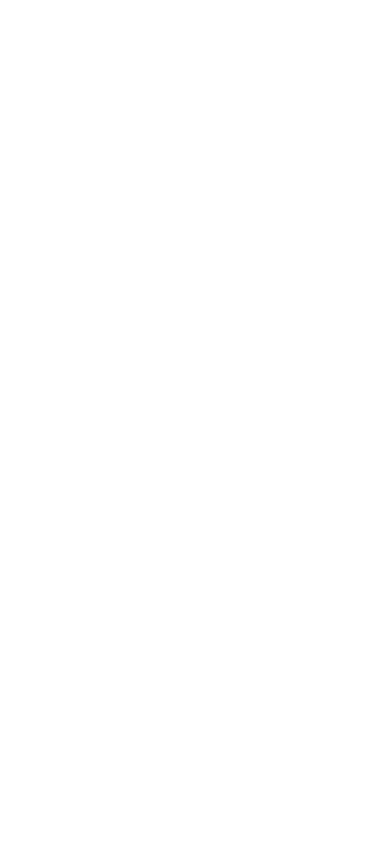
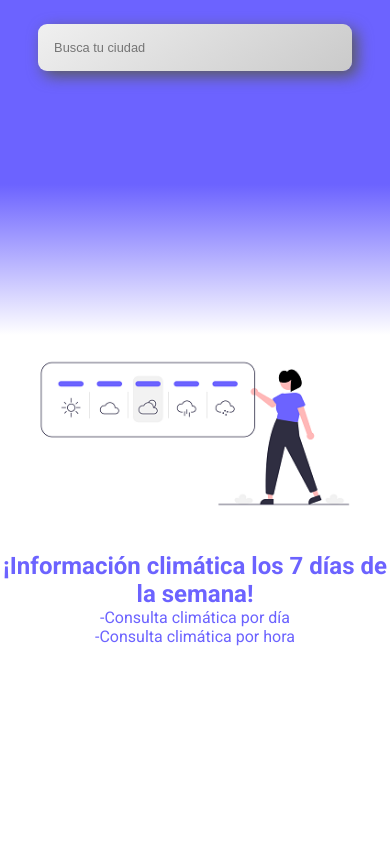
Before and after one commit to gabibarbarin/the-cloud-is-coming, a plain HTML site: page index.html in a window 390 px wide. Drawn offline with Linux system fonts and the light colour scheme.

Commit message:
Vista de bienvenida(responsive)

```diff
--- /dev/null
+++ b/css/colors.css
@@ -0,0 +1,5 @@
+:root{
+    --primary-color-clear:rgba(108,99,255,1);
+    --gray-color-clear: #5a5a5a;
+
+}
--- /dev/null
+++ b/css/commons.css
@@ -0,0 +1,40 @@
+html, body{
+    margin: 0;
+    box-sizing: border-box;
+    min-height: 100vh;
+    font-family: 'Roboto', sans-serif, Verdana, Geneva, Tahoma;
+}
+
+.container{
+    max-width: 2560px;
+    overflow: hidden;
+    min-height: 100vh;
+}
+
+.flex-column{
+    display: flex;
+    flex-direction: column;
+}
+
+.flex-row{
+    display: flex;
+    flex-direction: row;
+}
+
+@media only screen and (min-width: 1024px) {
+    html{
+        font-size: 24px;
+    }
+}
+
+@media only screen and (min-width: 1440px) {
+    html{
+        font-size: 32px;
+    }
+}
+
+@media only screen and (min-width: 2560px) {
+    html{
+        font-size: 48px;
+    }
+}
--- /dev/null
+++ b/css/home.css
@@ -0,0 +1,66 @@
+.searcher-city-container{
+    display: flex;
+    justify-content: center;
+    align-items: flex-start;
+    flex-grow: 4;
+    background: linear-gradient(180deg, var(--primary-color-clear) 55%, rgba(255,255,255,1) 100%);
+    padding-top: 1.5rem;
+}
+
+.searcher-city-container form{
+    min-width: 85%;
+    text-align: center;
+}
+
+.searcher-city-container input{
+    width: 85%;
+    padding: 1rem;
+    border-radius: 9px;
+    border: none;
+    box-shadow:  5px 5px 15px var(--gray-color-clear);
+    background: linear-gradient(145deg, #f0f0f0, #cacaca);
+    outline: none;
+    font-size: .8rem;
+}
+
+.information-web-container{
+    flex-grow: 3;
+}
+
+.information-web-container img{
+    width: 100%;
+}
+
+.info-container{
+    text-align: center;
+    color: var(--primary-color-clear);
+}
+
+.title{
+    font-size: 1.5rem;
+    margin: 1rem 0 0 0;
+}
+
+ul{
+    list-style-type: none;
+    margin: 0;
+    padding: 0;
+}
+
+@media only screen and (min-width: 768px) {
+    .information-web-container{
+        align-items: center;
+    }
+}
+
+@media only screen and (min-width: 1024px) {
+    .information-web-container{
+        flex-direction: row;
+    }
+    .info-container{
+        text-align: left;
+    }
+    .title{
+        margin: 0;
+    }
+}
--- a/css/style.css
+++ b/css/style.css
@@ -0,0 +1,3 @@
+@import url('./colors.css');
+@import url('./commons.css');
+@import url('./home.css');
--- a/index.html
+++ b/index.html
@@ -4,11 +4,48 @@
     <meta charset="UTF-8">
     <meta http-equiv="X-UA-Compatible" content="IE=edge">
     <meta name="viewport" content="width=device-width, initial-scale=1.0">
+
+   <!-- Links Google Fonts -->
+   <link rel="preconnect" href="https://fonts.googleapis.com">
+   <link rel="preconnect" href="https://fonts.gstatic.com" crossorigin>
+   <link href="https://fonts.googleapis.com/css2?family=Roboto:wght@100;300;400;500;700&display=swap" rel="stylesheet">
+
     <title>The Cloud Is Coming</title>
+
+    <!-- link hojas de estilo -->
     <link rel="stylesheet" href="./css/style.css">
 </head>
 <body>
 
+<div class="container flex-column">
+    <div class="searcher-city-container">
+        <form>
+            <input type="text" placeholder="Busca tu ciudad">
+        </form>
+    </div>
+
+    <div class="information-web-container flex-column">
+        <!--<img src="./img/home.png" alt="caricatura decorativa">-->
+        <picture>
+            <source srcset="./img/home-320p.png" media="(max-width: 320px)" alt="caricatura decorativa">
+            <source srcset="./img/home-375p.png" media="(max-width: 375px)" alt="caricatura decorativa">
+            <source srcset="./img/home-425p.png" media="(max-width: 425px)" alt="caricatura decorativa">
+            <source srcset="./img/home-460p.png" media="(max-width: 768px)" alt="caricatura decorativa">
+            <source srcset="./img/home-512p.png" media="(max-width: 1024px)" alt="caricatura decorativa">
+            <source srcset="./img/home-720p.png" media="(max-width: 1440px)" alt="caricatura decorativa">
+            <source srcset="./img/home.png" media="(min-width: 1441px)">
+            <img src="./img/home4.png" alt="caricatura decorativa">
+        </picture>
+        <div class="info-container">
+            <h1 class="title">¡Información climática los 7 días de la semana!</h1>
+            <ul>
+                <li>-Consulta climática por día</li>
+                <li>-Consulta climática por hora</li>
+            </ul>
+        </div>
+    </div>
+</div>
+
 <script src="./script/script.js"></script>
 </body>
 </html>
```
Also changed, not shown: img/home-320p.png (added), img/home-375p.png (added), img/home-425p.png (added), img/home-460p.png (added), img/home-512p.png (added), img/home-720p.png (added), img/home.png (added).
